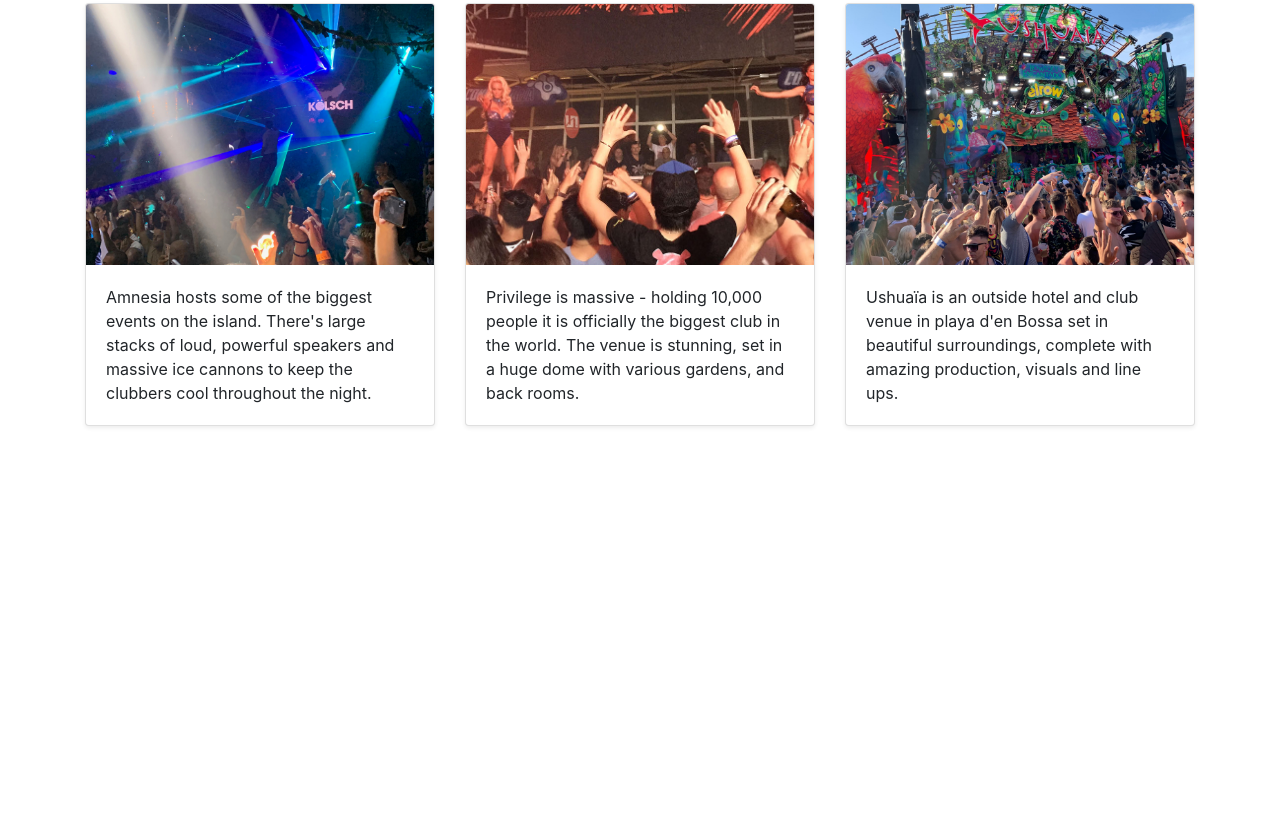
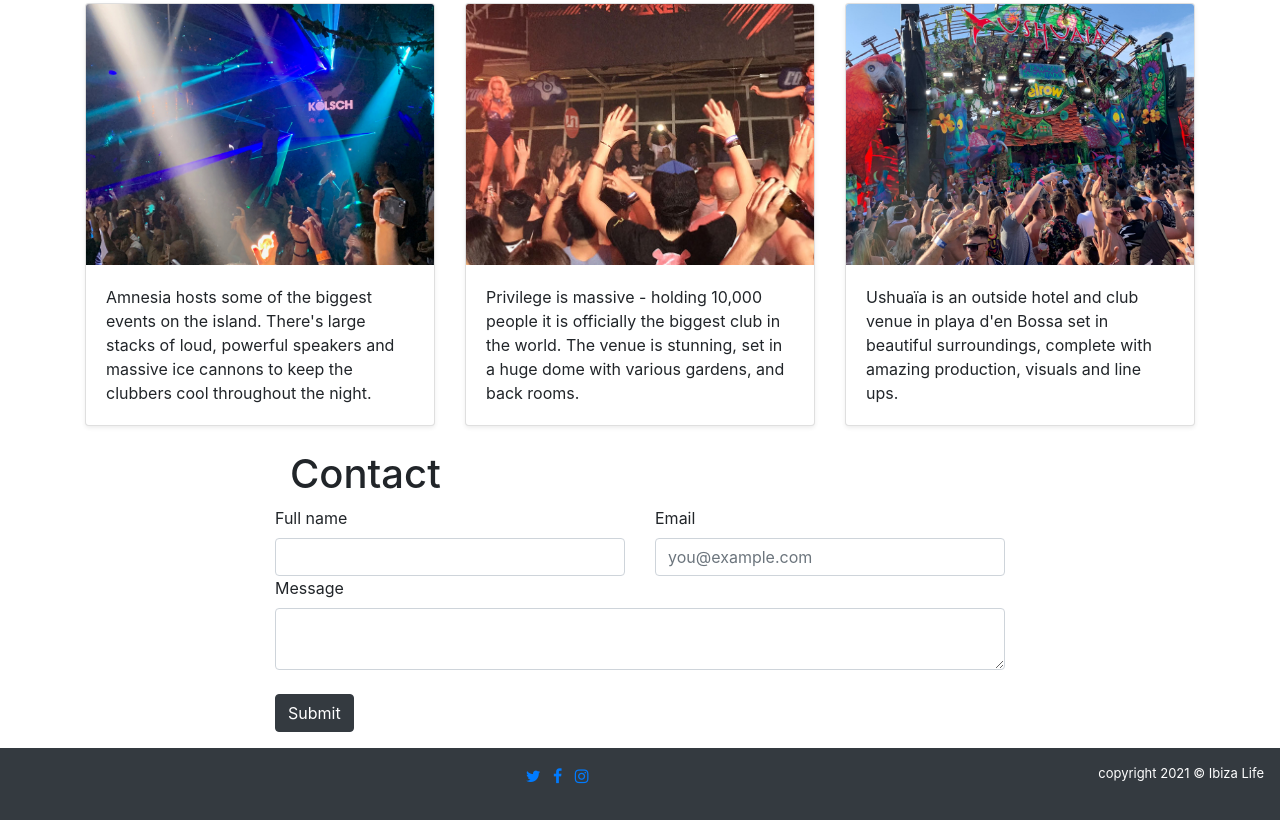
Before and after one commit to AndrewDarwin/ms2projectibizalife, a plain HTML site: page index.html in a window 1280 px wide. Shown: the part 1812-2632 px from the top of the page. Before the commit the page ends 2262 px from the top, so only its background shows below. Drawn offline with nearby package versions, Linux system fonts and the light colour scheme.

Commit message:
created contact form and footer

```diff
--- a/index.html
+++ b/index.html
@@ -212,3 +212,90 @@
             </div>
     </div>
 </div>
+<!-- I used the bootstrap grid to assist me in structuring the code below -->
+
+<div class="container" id="contact">
+    <div class="row contact">
+        <div class="col-2"></div>
+        <div class="col-12 col-md-8">
+
+            <h1 class="col-12 contact-heading">Contact</h1>
+
+<!-- I used the bootstrap forms layout to assist me in structuring the code below -->
+
+            <form class="needs-validation">
+                <div class="row">
+                    <div class="col-12 col-md-6">
+                        <label for="firstName">Full name</label>
+                        <input type="text" class="form-control" id="firstName" placeholder="" value="" required="">
+                        <div class="invalid-feedback">
+                        Please enter your full name.
+                        </div>
+                    </div>
+                    <div class="col-12 col-md-6">
+                        <label for="email">Email </label>
+                        <input type="email" class="form-control" id="email" placeholder="you@example.com" required="">
+                        <div class="invalid-feedback">
+                            Please enter your email.
+                        </div>
+                    </div>
+                    <div class="col-12">
+                        <label for="message">Message </label>
+                        <textarea class="form-control" id="message" required=""> </textarea>
+                        <div class="invalid-feedback">
+                            Please enter your message.
+                        </div>
+                    </div>
+
+                     <hr class="mb-4">
+                    <div class="col-6 col-md-3">
+                        <br>
+                        <button class="btn btn-primary btn btn-dark" type="submit">Submit</button>
+                    </div>
+                </div>
+            </form>
+        </div>
+        <div class="col-2"></div>
+    </div>
+</div>
+
+<!-- For the footer, I used both Code Institute course material, and the following to assist https://mdbootstrap.com/docs/standard/navigation/footer/ -->
+
+    <footer class="bg-dark text-center text-white">
+
+
+  <div class="text-center p-3">
+      <div style="float: right; font-size:small">copyright 2021 © Ibiza Life</div>
+    <ul class="list-inline social-links">
+
+                    <li class="list-inline-item">
+                        <a target="_blank" href="https://twitter.com">
+                            <i class="fa fa-twitter" aria-hidden="true"></i>
+                            <span class="sr-only">Twitter</span>
+                        </a>
+                    </li>
+                    <li class="list-inline-item">
+                        <a target="_blank" href="https://facebook.com">
+                            <i class="fa fa-facebook" aria-hidden="true"></i>
+                            <span class="sr-only">Facebook</span>
+                        </a>
+                    </li>
+
+                    <li class="list-inline-item">
+                        <a target="_blank" href="https://instagram.com">
+                            <i class="fa fa-instagram" aria-hidden="true"></i>
+                             <span class="sr-only">Instagram</span>
+                        </a>
+                    </li>
+
+                </ul>
+  </div>
+
+</footer>
+
+<script src="https://code.jquery.com/jquery-3.5.1.slim.min.js" integrity="sha384-DfXdz2htPH0lsSSs5nCTpuj/zy4C+OGpamoFVy38MVBnE+IbbVYUew+OrCXaRkfj" crossorigin="anonymous"></script>
+    <script src="https://cdn.jsdelivr.net/npm/bootstrap@4.6.0/dist/js/bootstrap.bundle.min.js" integrity="sha384-Piv4xVNRyMGpqkS2by6br4gNJ7DXjqk09RmUpJ8jgGtD7zP9yug3goQfGII0yAns" crossorigin="anonymous"></script>
+
+
+</body>
+</html>
```
